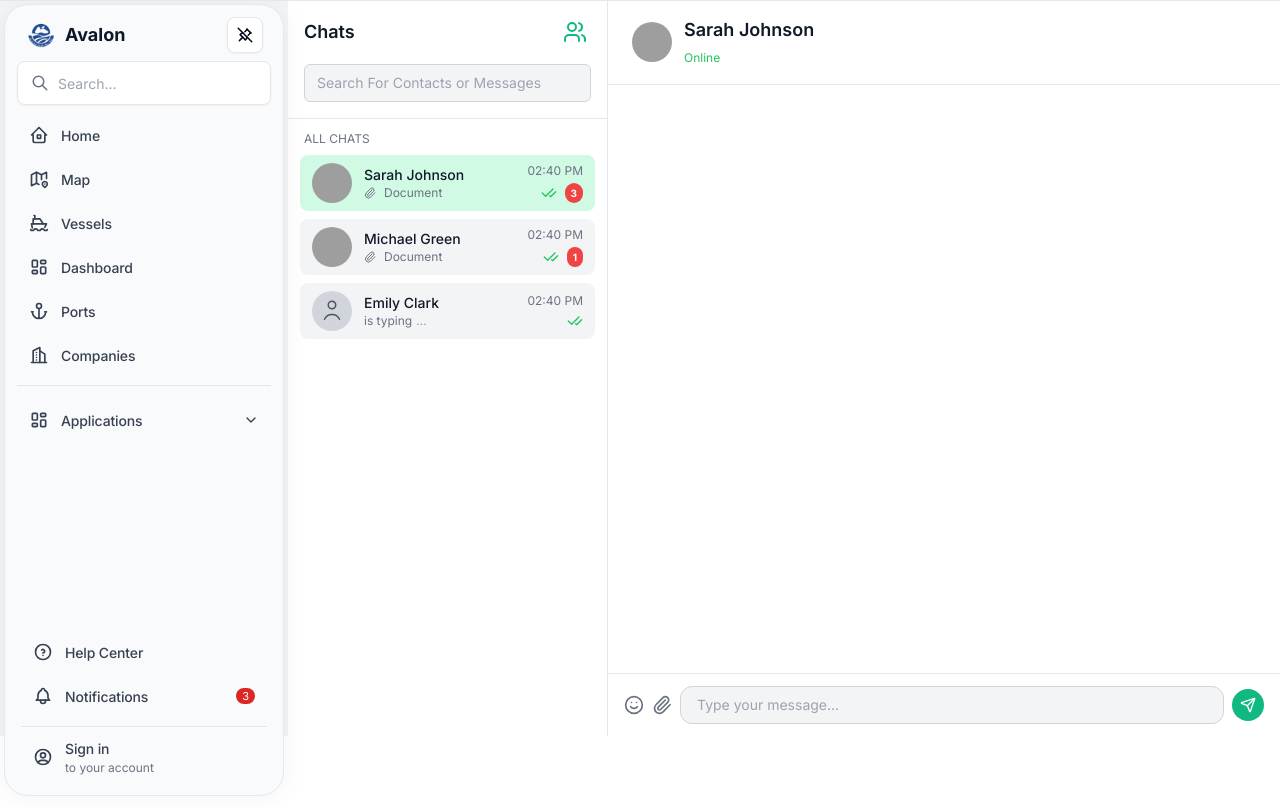
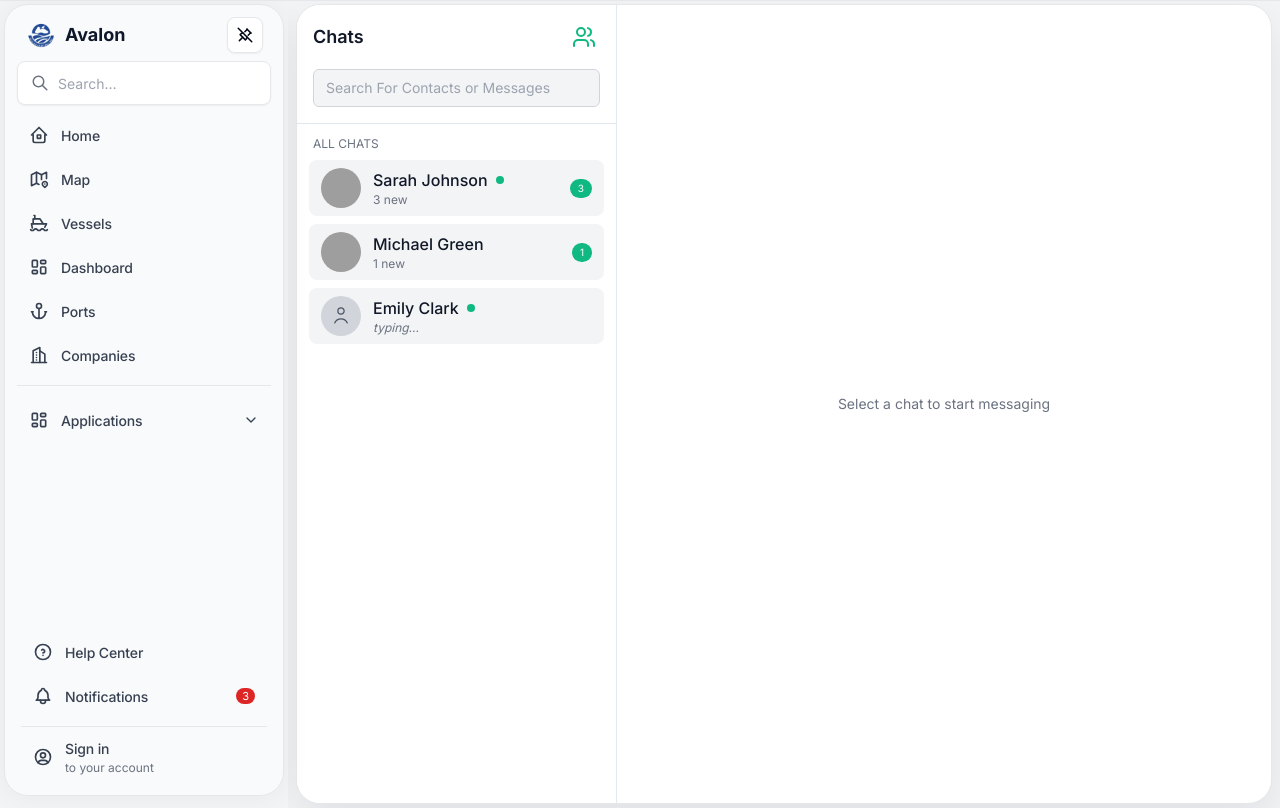
Before and after one commit to Starodubovskyi/Avalon-frontend, a Next.js app: page /chat in a window 1280 px wide. Built offline with nearby package versions, Linux system fonts and the light colour scheme; grey boxes are pictures that could not be loaded; what i18n-iso-countries would draw is missing.

Commit message:
Fix chat for mobile phone

```diff
--- a/app/chat/page.tsx
+++ b/app/chat/page.tsx
@@ -1,28 +1,76 @@
 "use client";
 
-import { useState } from "react";
+import React, { useState } from "react";
 import MainLayout from "@/components/layout/MainLayout";
+import ChatList from "@/components/chat/ChatList";
+import ChatWindow from "@/components/chat/ChatWindow";
+import { users as fakeUsers } from "@/components/shared/fakeData";
 
-import ChatWindow from "@/components/chat/ChatWindow";
-import ChatList from "@/components/chat/ChatList";
-import { users as initialUsers } from "@/components/shared/fakeData";
-
-export default function ChatPage() {
-  const [users, setUsers] = useState(initialUsers);
-  const [selectedUserId, setSelectedUserId] = useState(
-    initialUsers.find((u) => u.id !== "u1")?.id || ""
-  );
+export default function Page() {
+  const [users, setUsers] = useState(fakeUsers);
+  const [selectedUserId, setSelectedUserId] = useState<string>("");
 
   return (
     <MainLayout>
-      <div className="flex h-[calc(100vh-64px)]">
-        <ChatList
-          users={users}
-          setUsers={setUsers}
-          selectedUserId={selectedUserId}
-          onSelectUser={setSelectedUserId}
-        />
-        <ChatWindow otherUserId={selectedUserId} users={users} />
+      <div className="min-h-[100dvh] bg-gray-100 dark:bg-black">
+        <div className="px-1 sm:px-2 lg:px-2 py-1">
+          <div
+            className="
+              w-full h-[100dvh]
+              rounded-3xl border border-gray-200 bg-white shadow-[0_16px_40px_rgba(2,6,23,0.08)]
+              dark:bg-white/5 dark:border-white/10 dark:shadow-[0_16px_40px_rgba(255,255,255,0.06)]
+              overflow-hidden
+            "
+          >
+            <div className="relative flex h-full">
+              <div
+                className={`h-full ${
+                  selectedUserId ? "hidden md:block" : "block"
+                } w-full md:w-80`}
+              >
+                <ChatList
+                  users={users as any}
+                  setUsers={setUsers as any}
+                  selectedUserId={selectedUserId}
+                  onSelectUser={setSelectedUserId}
+                />
+              </div>
+
+              <div
+                className={`relative h-full flex-1 ${
+                  selectedUserId ? "block" : "hidden"
+                } md:block`}
+              >
+                {selectedUserId && (
+                  <button
+                    type="button"
+                    onClick={() => setSelectedUserId("")}
+                    aria-label="Back"
+                    className="md:hidden absolute top-3 left-3 z-50 p-2 rounded-full bg-white/85 dark:bg-black/60 backdrop-blur border border-gray-200 dark:border-gray-700 shadow"
+                  >
+                    <svg
+                      viewBox="0 0 24 24"
+                      className="w-6 h-6"
+                      fill="none"
+                      stroke="currentColor"
+                      strokeWidth="2"
+                    >
+                      <path d="M15 18l-6-6 6-6" strokeLinecap="round" strokeLinejoin="round" />
+                    </svg>
+                  </button>
+                )}
+
+                {selectedUserId ? (
+                  <ChatWindow otherUserId={selectedUserId} users={users as any} />
+                ) : (
+                  <div className="hidden md:flex h-full items-center justify-center text-sm text-gray-500 dark:text-gray-400">
+                    Select a chat to start messaging
+                  </div>
+                )}
+              </div>
+            </div>
+          </div>
+        </div>
       </div>
     </MainLayout>
   );
--- a/components/chat/ChatInput.tsx
+++ b/components/chat/ChatInput.tsx
@@ -10,8 +10,8 @@ type Props = {
   onReactToLastMessage?: (reaction: string) => void;
   replyTo?: Message | null;
   onCancelReply?: () => void;
-  inputText?: string; // новый пропс
-  setInputText?: (text: string) => void; // новый пропс
+  inputText?: string;
+  setInputText?: (text: string) => void;
 };
 
 export default function ChatInput({
@@ -22,14 +22,7 @@ export default function ChatInput({
   inputText = "",
   setInputText,
 }: Props) {
-  // Инициализация из контролируемого пропса inputText
   const [text, setText] = useState(inputText);
-
-  // Синхронизируем внутренний state с внешним при изменении inputText
-  useEffect(() => {
-    setText(inputText);
-  }, [inputText]);
-
   const [showEmoji, setShowEmoji] = useState(false);
   const [showAttachmentMenu, setShowAttachmentMenu] = useState(false);
   const [files, setFiles] = useState<File[]>([]);
@@ -43,17 +36,17 @@ export default function ChatInput({
   const attachmentButtonRef = useRef<HTMLButtonElement>(null);
   const attachmentMenuRef = useRef<HTMLDivElement>(null);
 
+  useEffect(() => {
+    setText(inputText);
+  }, [inputText]);
+
   const handleEmojiClick = (emoji: EmojiClickData) => {
     if (onReactToLastMessage) {
       onReactToLastMessage(emoji.emoji);
       setShowEmoji(false);
     } else {
-      // Добавляем emoji в контролируемый или локальный state
-      if (setInputText) {
-        setInputText(text + emoji.emoji);
-      } else {
+      if (setInputText) setInputText(text + emoji.emoji);
       setText((prev) => prev + emoji.emoji);
-      }
     }
   };
 
@@ -62,25 +55,21 @@ export default function ChatInput({
 
     onSend(text.trim(), files, location ?? undefined);
 
-    // Очищаем локальный и контролируемый inputText
-    if (setInputText) {
-      setInputText("");
-    } else {
+    if (setInputText) setInputText("");
     setText("");
-    }
     setFiles([]);
     setLocation(null);
   };
 
   const handleFileChange = (e: React.ChangeEvent<HTMLInputElement>) => {
     if (e.target.files) {
-      setFiles((prev) => [...prev, ...Array.from(e.target.files ?? [])]);
+      setFiles((prev) => [...prev, ...Array.from(e.target.files as FileList)]);
     }
   };
 
   const handleImageChange = (e: React.ChangeEvent<HTMLInputElement>) => {
     if (e.target.files) {
-      setFiles((prev) => [...prev, ...Array.from(e.target.files ?? [])]);
+      setFiles((prev) => [...prev, ...Array.from(e.target.files as FileList)]);
     }
   };
 
@@ -94,7 +83,10 @@ export default function ChatInput({
   };
 
   const handleKeyDown = (e: React.KeyboardEvent<HTMLInputElement>) => {
-    if (e.key === "Enter") handleSend();
+    if (e.key === "Enter") {
+      e.preventDefault();
+      handleSend();
+    }
   };
 
   const onClickPhotoVideo = () => {
@@ -132,17 +124,14 @@ export default function ChatInput({
       }
     }
     document.addEventListener("mousedown", handleClickOutside);
-    return () => {
-      document.removeEventListener("mousedown", handleClickOutside);
-    };
+    return () => document.removeEventListener("mousedown", handleClickOutside);
   }, [showAttachmentMenu, showEmoji]);
 
-  // Функция обрезки текста цитаты, максимум 60 символов с "..."
-  const trimReplyText = (text: string, maxLength = 60) =>
-    text.length > maxLength ? text.slice(0, maxLength) + "..." : text;
+  const trimReplyText = (val: string, max = 60) =>
+    val.length > max ? val.slice(0, max) + "..." : val;
 
   return (
-    <div className="relative border-t border-gray-200 dark:border-gray-700 px-4 py-3 bg-white dark:bg-[#0d1117]">
+    <div className="relative z-20 border-t border-gray-200 dark:border-gray-700 px-4 py-3 bg-white dark:bg-[#0d1117]">
       {showEmoji && (
         <div ref={emojiPickerRef} className="absolute bottom-16 left-4 z-50">
           <EmojiPicker onEmojiClick={handleEmojiClick} theme={Theme.DARK} />
@@ -151,40 +140,29 @@ export default function ChatInput({
 
       {(files.length > 0 || location) && (
         <div className="mb-2 flex flex-wrap gap-2 text-xs text-gray-600 dark:text-gray-300">
-          {files.map((file, idx) => (
+          {files.map((file: File, idx: number) => (
             <div
-              key={idx}
+              key={`${file.name}-${idx}`}
               className="bg-gray-100 dark:bg-gray-800 px-2 py-1 rounded flex items-center gap-1"
             >
-              <span className="truncate max-w-[100px]">{file.name}</span>
+              <span className="truncate max-w-[120px]">{file.name}</span>
               <X
                 className="w-4 h-4 cursor-pointer"
-                onClick={() =>
-                  setFiles((prev) => prev.filter((_, i) => i !== idx))
-                }
+                onClick={() => setFiles((prev) => prev.filter((_, i) => i !== idx))}
               />
             </div>
           ))}
           {location && (
             <div className="bg-gray-100 dark:bg-gray-800 px-2 py-1 rounded flex items-center gap-1">
-              <a
-                href={location}
-                target="_blank"
-                rel="noopener noreferrer"
-                className="underline"
-              >
+              <a href={location} target="_blank" rel="noopener noreferrer" className="underline">
                 Location
               </a>
-              <X
-                className="w-4 h-4 cursor-pointer"
-                onClick={() => setLocation(null)}
-              />
+              <X className="w-4 h-4 cursor-pointer" onClick={() => setLocation(null)} />
             </div>
           )}
         </div>
       )}
 
-      {/* --- Цитируемое сообщение сверху поля ввода --- */}
       {replyTo && (
         <div className="mb-2 flex items-center justify-between bg-gray-100 dark:bg-gray-800 rounded-md px-3 py-2">
           <div className="flex-1 min-w-0">
@@ -199,6 +177,7 @@ export default function ChatInput({
                 : ""}
             </p>
           </div>
+          {onCancelReply && (
             <button
               className="ml-3 text-gray-500 hover:text-red-500"
               onClick={onCancelReply}
@@ -207,10 +186,12 @@ export default function ChatInput({
             >
               <X className="w-5 h-5" />
             </button>
+          )}
         </div>
       )}
 
-      <div className="flex items-center gap-2 relative">
+      {/* нижняя панель без внешних сдвигов, всё держится ровно */}
+      <div className="flex items-center gap-2">
         <button
           ref={emojiButtonRef}
           onClick={() => setShowEmoji((prev) => !prev)}
@@ -233,7 +214,7 @@ export default function ChatInput({
         {showAttachmentMenu && (
           <div
             ref={attachmentMenuRef}
-            className="absolute bottom-full mb-2 left-12 z-50 w-40 bg-white dark:bg-[#161b22] border border-gray-300 dark:border-gray-700 rounded-md shadow-lg p-2 flex flex-col gap-2"
+            className="absolute bottom-full mb-2 left-12 z-50 w-44 bg-white dark:bg-[#161b22] border border-gray-300 dark:border-gray-700 rounded-md shadow-lg p-2 flex flex-col gap-2"
           >
             <button
               onClick={onClickPhotoVideo}
@@ -262,6 +243,9 @@ export default function ChatInput({
           </div>
         )}
 
+        {/* Инпут (сужен на мобиле) + Кнопка отправки ВНУТРИ */}
+        <div className="flex items-center flex-1 min-w-0">
+          <div className="flex items-center bg-gray-100 dark:bg-[#1a1f2b] border border-gray-300 dark:border-gray-600 rounded-full px-3 py-1.5 flex-1 min-w-0 max-w-[80%] sm:max-w-full">
             <input
               type="text"
               value={text}
@@ -271,32 +255,23 @@ export default function ChatInput({
               }}
               onKeyDown={handleKeyDown}
               placeholder="Type your message..."
-          className="flex-1 px-4 py-2 rounded-xl bg-gray-100 dark:bg-[#1a1f2b] border border-gray-300 dark:border-gray-600 text-sm focus:outline-none"
+              className="flex-1 min-w-0 bg-transparent text-sm focus:outline-none"
             />
-
+            {/* SEND ВНУТРИ ИНПУТА */}
             <button
               onClick={handleSend}
-          className="p-2 bg-emerald-500 hover:bg-emerald-600 text-white rounded-full"
+              className="ml-2 p-2 rounded-full bg-emerald-500 hover:bg-emerald-600 text-white flex-shrink-0"
               aria-label="Send message"
+              type="button"
             >
               <Send className="w-4 h-4" />
             </button>
+          </div>
+        </div>
 
-        <input
-          type="file"
-          hidden
-          multiple
-          ref={fileInputRef}
-          onChange={handleFileChange}
-        />
-        <input
-          type="file"
-          hidden
-          accept="image/*"
-          multiple
-          ref={imageInputRef}
-          onChange={handleImageChange}
-        />
+        {/* скрытые инпуты файлов */}
+        <input type="file" hidden multiple ref={fileInputRef} onChange={handleFileChange} />
+        <input type="file" hidden accept="image/*" multiple ref={imageInputRef} onChange={handleImageChange} />
       </div>
     </div>
   );
--- a/components/chat/ChatList.tsx
+++ b/components/chat/ChatList.tsx
@@ -83,7 +83,13 @@ export default function ChatList({
   };
 
   return (
-    <div className="flex flex-col h-full bg-white dark:bg-[#0d1117] text-gray-900 dark:text-white border-r dark:border-gray-700 w-80">
+    <div
+      className={clsx(
+        "flex flex-col h-full bg-white dark:bg-[#0d1117] text-gray-900 dark:text-white border-r dark:border-gray-700",
+
+        selectedUserId ? "hidden md:flex md:w-80" : "flex w-full md:w-80"
+      )}
+    >
       <div className="p-4 border-b dark:border-gray-700 flex flex-col gap-2">
         <div className="flex items-center justify-between">
           <h2 className="font-semibold text-lg">Chats</h2>
@@ -155,7 +161,7 @@ export default function ChatList({
               ) : (
                 <div className="w-10 h-10 rounded-full bg-gray-300 dark:bg-gray-700 flex items-center justify-center">
                   <svg
-                    className="w-6 h-6 text-gray-600 dark:text-gray-300"
+                    className="w-5 h-5 text-gray-600 dark:text-gray-300"
                     fill="none"
                     stroke="currentColor"
                     strokeWidth="1.5"
@@ -169,42 +175,39 @@ export default function ChatList({
                   </svg>
                 </div>
               )}
-              <div className="truncate">
-                <p className="text-sm font-medium truncate">{user.name}</p>
-                <div className="flex items-center text-xs text-gray-500 dark:text-gray-400 gap-1">
+
+              <div className="min-w-0">
+                <div className="flex items-center gap-2">
+                  <p className="font-medium truncate">{user.name}</p>
+                  {user.isOnline && (
+                    <span className="inline-block w-2 h-2 rounded-full bg-emerald-500" />
+                  )}
+                </div>
+                <div className="flex items-center gap-1 text-xs text-gray-500 dark:text-gray-400">
                   {user.isTyping ? (
-                    <>
-                      is typing<span className="animate-pulse">...</span>
-                    </>
+                    <span className="italic">typing…</span>
+                  ) : user.unreadCount > 0 ? (
+                    <span>{user.unreadCount} new</span>
                   ) : (
-                    <>
-                      <Paperclip className="w-3 h-3 inline-block mr-1" />
-                      Document
-                    </>
+                    <span>—</span>
                   )}
                 </div>
               </div>
             </div>
 
-            <div className="flex flex-col items-end text-xs text-gray-500 dark:text-gray-400 shrink-0 ml-2">
-              <span>02:40 PM</span>
-              <div className="flex items-center gap-1 mt-1">
-                <CheckCheck className="w-4 h-4 text-green-500" />
-                {(user.unreadCount ?? 0) > 0 && (
-                  <span className="bg-red-500 text-white text-[10px] font-bold rounded-full px-1.5 py-0.5 ml-1">
-                    {user.unreadCount}
-                  </span>
-                )}
+            {user.unreadCount > 0 && (
+              <div className="text-[10px] px-2 py-0.5 rounded-full bg-emerald-500 text-white">
+                {user.unreadCount}
               </div>
-            </div>
+            )}
           </div>
         ))}
       </div>
 
       {showCreateGroup && (
         <CreateGroupModal
-          users={users}
-          currentUserId="u1"
+          users={users as any}
+          currentUserId={"u1"}
           onCancel={() => setShowCreateGroup(false)}
           onCreate={handleCreateGroup}
         />
--- a/components/chat/ChatWindow.tsx
+++ b/components/chat/ChatWindow.tsx
@@ -35,35 +35,27 @@ export default function ChatWindow({ otherUserId, users }: Props) {
   const otherUser = users.find((u) => u.id === otherUserId)!;
 
   const [messagesByUser, setMessagesByUser] = useState<MessagesByUserId>({});
-
   const [messages, setMessages] = useState<MessageWithReactions[]>([]);
-
   const [replyToMessage, setReplyToMessage] =
     useState<MessageWithReactions | null>(null);
-
   const [editMessage, setEditMessage] = useState<MessageWithReactions | null>(
     null
   );
   const [editInputText, setEditInputText] = useState("");
-
   const [highlightedMessageId, setHighlightedMessageId] = useState<
     string | null
   >(null);
-
   const [hiddenMessageIdsForCurrentUser, setHiddenMessageIdsForCurrentUser] =
     useState<Set<string>>(new Set());
-
   const [selectedMessageIds, setSelectedMessageIds] = useState<Set<string>>(
     new Set()
   );
-
   const [selectionMode, setSelectionMode] = useState(false);
 
   const [forwardMessage, setForwardMessage] =
     useState<MessageWithReactions | null>(null);
   const [showForwardPanel, setShowForwardPanel] = useState(false);
   const [forwardInputText, setForwardInputText] = useState("");
-
   const [forwardMessagesForMultiple, setForwardMessagesForMultiple] = useState<
     MessageWithReactions[] | null
   >(null);
@@ -71,7 +63,6 @@ export default function ChatWindow({ otherUserId, users }: Props) {
   const [pinnedMessagesByUser, setPinnedMessagesByUser] = useState<
     Record<string, MessageWithReactions[]>
   >({});
-
   const [activePinnedIndexByUser, setActivePinnedIndexByUser] = useState<
     Record<string, number>
   >({});
@@ -81,7 +72,6 @@ export default function ChatWindow({ otherUserId, users }: Props) {
   const scrollContainerRef = useRef<HTMLDivElement>(null);
 
   const [showUserInfo, setShowUserInfo] = useState(false);
-
   const [notificationsEnabled, setNotificationsEnabled] = useState(true);
 
   const pinnedMessages = pinnedMessagesByUser[otherUserId] ?? [];
@@ -555,7 +545,6 @@ export default function ChatWindow({ otherUserId, users }: Props) {
         : activePinnedIndex - 1;
 
     handleJumpToMessage(pinnedMessages[activePinnedIndex].id);
-
     setActivePinnedIndexForCurrentUser(newIndex);
   };
 
@@ -570,18 +559,43 @@ export default function ChatWindow({ otherUserId, users }: Props) {
   return (
     <>
       <div className="flex flex-col flex-1 h-full bg-white dark:bg-[#0d1117] text-gray-900 dark:text-white">
-        <div className="flex items-center justify-between px-6 py-4 border-b border-gray-200 dark:border-gray-700">
+        <div className="relative flex items-center justify-between px-6 py-4 border-b border-gray-200 dark:border-gray-700">
+          <button
+            type="button"
+            onClick={() =>
+              window.dispatchEvent(new CustomEvent("app:chat-back"))
+            }
+            aria-label="Back"
+            className="md:hidden absolute left-3 top-3 p-2 rounded-full bg-white/80 dark:bg-black/60 backdrop-blur border border-gray-200 dark:border-gray-700 shadow"
+          >
+            <svg
+              viewBox="0 0 24 24"
+              className="w-6 h-6"
+              fill="none"
+              stroke="currentColor"
+              strokeWidth="2"
+            >
+              <path d="M15 18l-6-6 6-6" strokeLinecap="round" strokeLinejoin="round" />
+            </svg>
+          </button>
+
           <div
-            className="flex items-center gap-3 cursor-pointer select-none w-full"
+            className="ml-auto flex items-center gap-3 cursor-pointer select-none"
             onClick={handleUserInfoToggle}
-            title={`View ${otherUser.name} info`}
             role="button"
             tabIndex={0}
             onKeyDown={(e) => {
               if (e.key === "Enter" || e.key === " ") handleUserInfoToggle();
             }}
-            style={{ userSelect: "none" }}
+            title={`View ${otherUser.name} info`}
           >
+            <div className="text-right">
+              <h2 className="font-semibold text-lg leading-5">{otherUser.name}</h2>
+              <span className="text-xs text-green-500">
+                {otherUser.isOnline ? "Online" : "Offline"}
+              </span>
+            </div>
+
             {otherUser.avatar ? (
               <img
                 src={otherUser.avatar}
@@ -605,16 +619,10 @@ export default function ChatWindow({ otherUserId, users }: Props) {
                 </svg>
               </div>
             )}
-            <div>
-              <h2 className="font-semibold text-lg">{otherUser.name}</h2>
-              <span className="text-xs text-green-500">
-                {otherUser.isOnline ? "Online" : "Offline"}
-              </span>
-            </div>
           </div>
 
           {selectionMode && (
-            <div className="flex gap-2 items-center">
+            <div className="absolute inset-x-0 top-1/2 -translate-y-1/2 flex justify-center gap-2">
               <button
                 onClick={() => {
                   setSelectionMode(false);
```
Also changed, not shown: components/chat/ChatMessage.tsx (+32 -32 lines), components/chat/GroupInfoModal.tsx (+4 -12 lines), components/chat/UserInfoModal.tsx (+5 -13 lines). Lines whose indentation alone changed are shown as unchanged.
